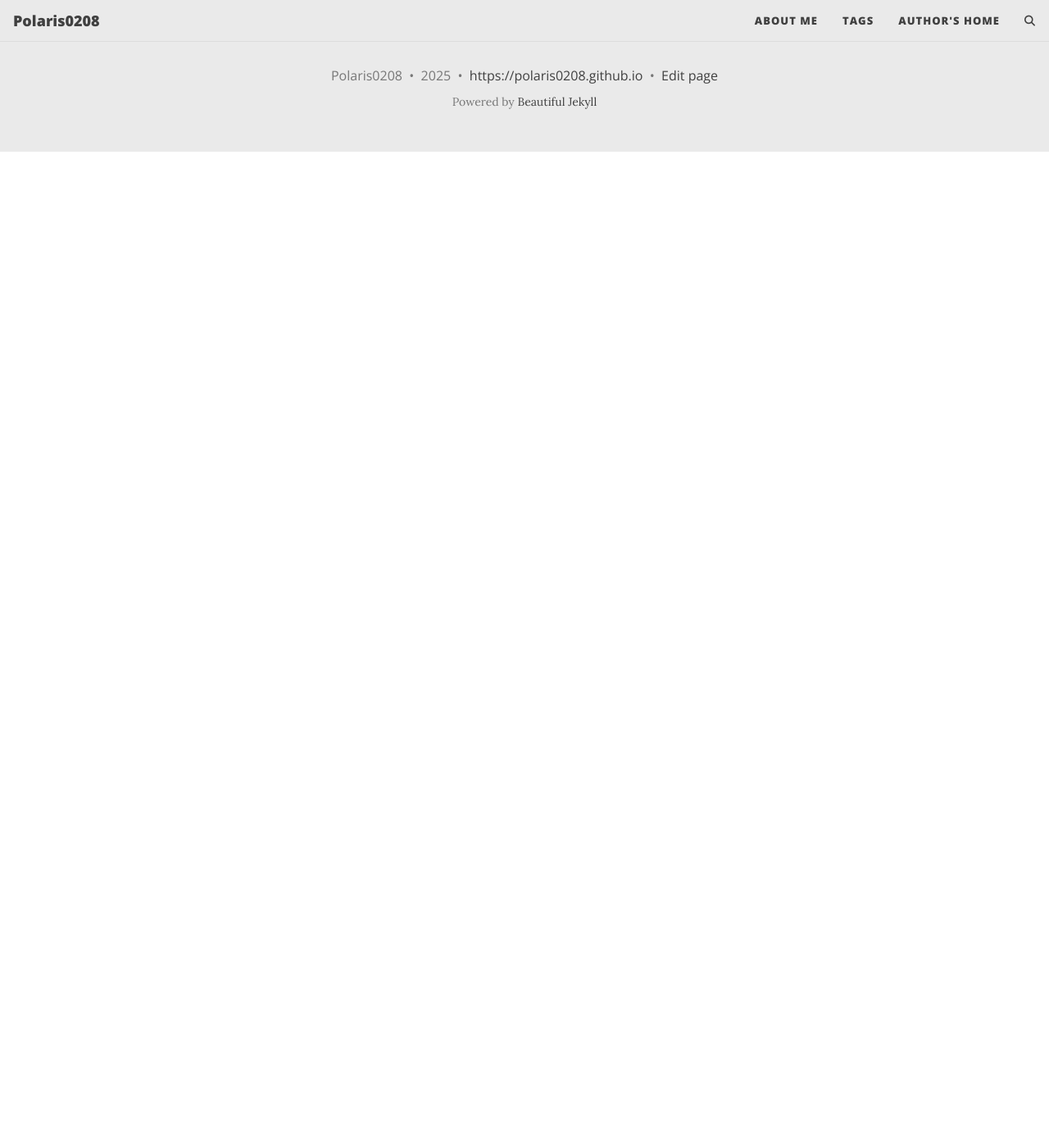
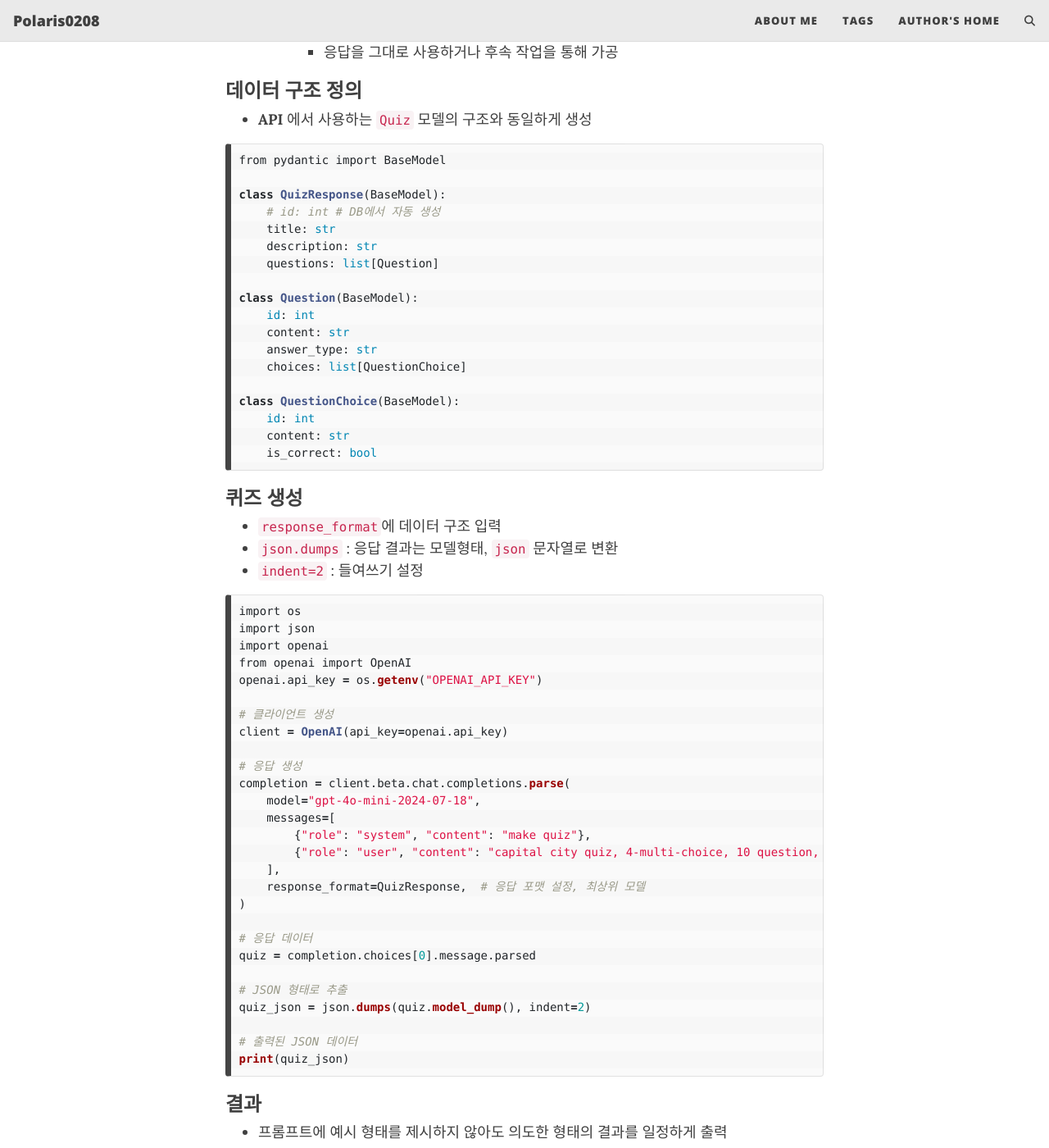
Before and after one commit to polaris0208/polaris0208.github.io, a Jekyll site: the page built from _posts/2025-01-11-Quiz-LLM-DRF-9.md, in a window 1280 px wide and 1400 px high, scrolled down 2044 px. Shown: the whole window at 82% size. Built offline with Jekyll 4.4.1, drawn with Linux system fonts in a browser that asks for light colours; comment, search, counter and statistics services are not loaded; before the commit the page ends 2229 px from its top, so only the background shows below that; some of the changed text lies outside the part shown.

Commit message:
docs : 예시 추가

````diff
--- a/_posts/2025-01-11-Quiz-LLM-DRF-9.md
+++ b/_posts/2025-01-11-Quiz-LLM-DRF-9.md
@@ -34,7 +34,7 @@ author: polaris0208
   - `Response Format`에 데이터 구조를 정의
   - 작동 방식
     - 사용자가 정의한 구조를 모델에 문법으로 제공 : 문맥 자유 문법(**Context-Free Grammar**)
-    - 해당 문법에 해당하지 않는 토큰의 확률을 마스킹하여 0으로 만들어 사용자가 원하는 구조의 답변만 반환
+    - 해당 문법에 해당하지 않는 토큰을 마스킹하는 방식으로 확률을 0으로 만들어 사용자가 원하는 구조의 답변만 반환
 
 ### 활용
 - 데이터 추출 및 정형화 : 텍스트에서 필용한 데이터만 추출한 뒤에 원하는 구조로 정리
@@ -46,4 +46,115 @@ author: polaris0208
 - 예측가능한 형태의 출력을 얻을 수 있어 오류 가능성이 감소
 - 별도의 데이터 변환 과정이 불필요
 - 프롬프트에 예시 데이터 구조를 넣지 않아도 되기 때문에 추가 컨텍스트 공간 확보
-  - 프롬프트에는 추가적인 지시사항 추가 가능, 긴 컨텍스트로 인해 답변의 질적 수준이 하랃하는 것 방지
+  - 프롬프트에는 추가적인 지시사항 추가 가능, 긴 컨텍스트로 인해 답변의 질적 수준이 하락하는 것 방지
+
+## `Structured Outputs` 활용한 퀴즈 생성 **API** 테스트
+- `Pydantic`, `.chat.completions.parse` 사용
+  - `Pydantic` : `Python`의데이터 검증과 데이터 파싱을 위한 라이브러리
+  - `.chat.completions.parse`
+    - 정의된 `Pydantic` 모델이나 다른 구조화된 형식으로 자동 파싱된 응답을 반환
+    - 응답을 특정 형식으로 변환하려는 경우에 사용
+    - 바로 사용 가능한 구조화된 데이터 반환
+  - `.chat.completions.create`
+    - 일반적인 대화형 텍스트 응답을 생성, 결과는 문자열 형태로 반환
+    - 응답을 그대로 사용하거나 후속 작업을 통해 가공
+
+### 데이터 구조 정의
+- **API** 에서 사용하는 `Quiz` 모델의 구조와 동일하게 생성
+
+```py
+from pydantic import BaseModel
+
+class QuizResponse(BaseModel):
+    # id: int # DB에서 자동 생성
+    title: str
+    description: str
+    questions: list[Question]
+
+class Question(BaseModel):
+    id: int
+    content: str
+    answer_type: str
+    choices: list[QuestionChoice]
+
+class QuestionChoice(BaseModel):
+    id: int
+    content: str
+    is_correct: bool
+```
+
+### 퀴즈 생성
+- `response_format`에 데이터 구조 입력
+- `json.dumps` : 응답 결과는 모델형태, `json` 문자열로 변환
+- `indent=2` : 들여쓰기 설정
+
+```py
+import os
+import json
+import openai
+from openai import OpenAI
+openai.api_key = os.getenv("OPENAI_API_KEY")
+
+# 클라이언트 생성
+client = OpenAI(api_key=openai.api_key)
+
+# 응답 생성
+completion = client.beta.chat.completions.parse(
+    model="gpt-4o-mini-2024-07-18",
+    messages=[
+        {"role": "system", "content": "make quiz"},
+        {"role": "user", "content": "capital city quiz, 4-multi-choice, 10 question, hard difficulty"},
+    ],
+    response_format=QuizResponse,  # 응답 포맷 설정, 최상위 모델
+)
+
+# 응답 데이터
+quiz = completion.choices[0].message.parsed
+
+# JSON 형태로 추출
+quiz_json = json.dumps(quiz.model_dump(), indent=2)
+
+# 출력된 JSON 데이터
+print(quiz_json)
+```
+
+### 결과
+- 프롬프트에 예시 형태를 제시하지 않아도 의도한 형태의 결과를 일정하게 출력
+
+```py
+{
+  "id": 1,
+  "title": "Capital City Quiz",
+  "description": "Test your knowledge of the world's capitals with this challenging quiz!",
+  "questions": [
+    {
+      "id": 1,
+      "content": "What is the capital city of Bhutan?",
+      "answer_type": "multiple-choice",
+      "choices": [
+        {
+          "id": 1,
+          "content": "Thimphu",
+          "is_correct": true
+        },
+        {
+          "id": 2,
+          "content": "Kathmandu",
+          "is_correct": false
+        },
+        {
+          "id": 3,
+          "content": "Dhaka",
+          "is_correct": false
+        },
+        {
+          "id": 4,
+          "content": "New Delhi",
+          "is_correct": false
+        }
+      ]
+    },
+    ...
+  ]
+}
+```
````
